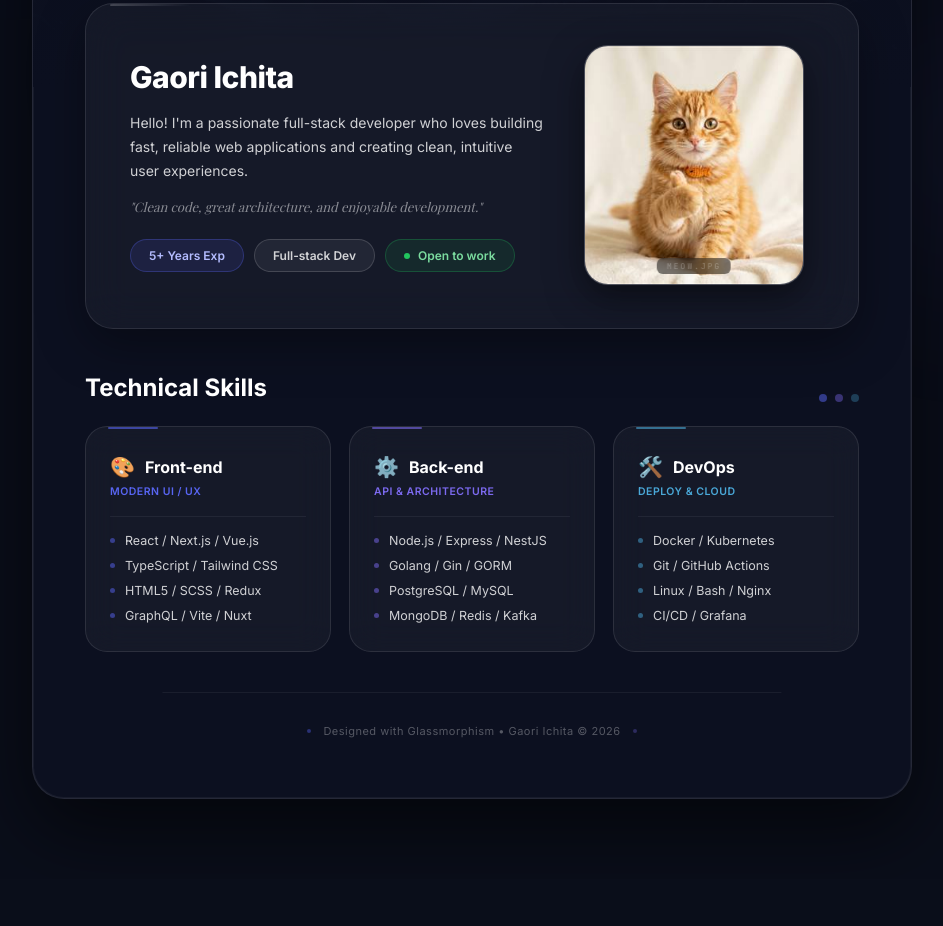
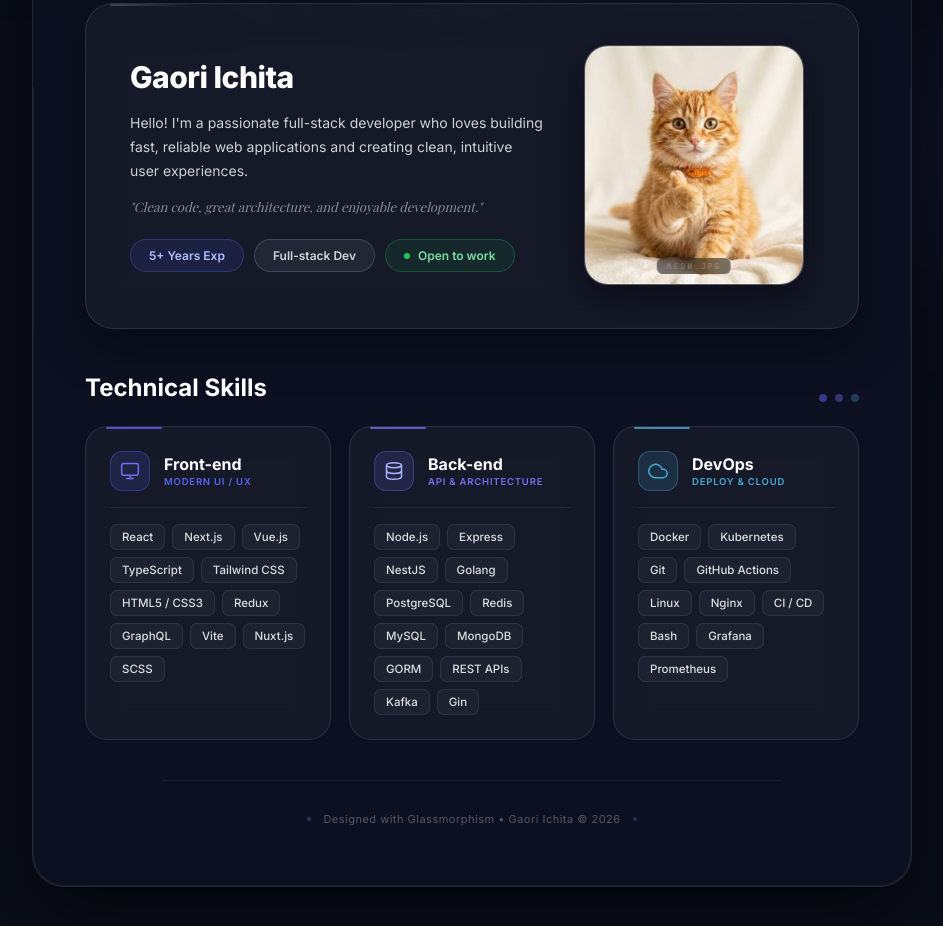
Before and after one commit to tsukishiromoriku/gaoriichita, a plain HTML site: page index.html in a window 1280 px wide. Shown: the part 464-1390 px from the top of the page, without its empty margins (168-1111 px from the left). Before the commit the page ends 1343 px from the top, so only its background shows below. Drawn offline with nearby package versions, Linux system fonts and the light colour scheme; a web font is replaced by a local one.

Commit message:
style: redesign skills section with modern pill badges and vector icons

```diff
--- a/index.html
+++ b/index.html
@@ -559,7 +559,7 @@
       -webkit-backdrop-filter: blur(16px);
       border: 1px solid var(--glass-border);
       border-radius: 22px;
-      padding: 28px 24px;
+      padding: 24px;
       position: relative;
       overflow: hidden;
       transition: var(--transition-smooth);
@@ -569,14 +569,14 @@
       content: '';
       position: absolute;
       top: 0;
-      left: 22px;
-      width: 50px;
+      left: 20px;
+      width: 56px;
       height: 2.5px;
       border-radius: 1px;
     }
-    .skill-card:nth-child(1)::before { background: var(--accent-primary); opacity: 0.6; }
-    .skill-card:nth-child(2)::before { background: var(--accent-secondary); opacity: 0.6; }
-    .skill-card:nth-child(3)::before { background: var(--accent-tertiary); opacity: 0.6; }
+    .skill-card:nth-child(1)::before { background: var(--accent-primary); opacity: 0.8; }
+    .skill-card:nth-child(2)::before { background: var(--accent-secondary); opacity: 0.8; }
+    .skill-card:nth-child(3)::before { background: var(--accent-tertiary); opacity: 0.8; }
 
     .skill-card:hover {
       background: var(--glass-bg-hover);
@@ -587,21 +587,44 @@
     .skill-card-header {
       display: flex;
       align-items: center;
-      gap: 10px;
-      margin-bottom: 6px;
+      gap: 14px;
+      margin-bottom: 16px;
     }
-    .skill-card-header .icon {
-      font-size: 20px;
+    .skill-icon-badge {
+      width: 40px;
+      height: 40px;
+      border-radius: 12px;
+      display: flex;
+      align-items: center;
+      justify-content: center;
+      flex-shrink: 0;
     }
-    .skill-card-header h4 {
+    .frontend-badge {
+      background: rgba(88, 101, 242, 0.15);
+      border: 1px solid rgba(88, 101, 242, 0.35);
+      color: #7c6aef;
+    }
+    .backend-badge {
+      background: rgba(124, 106, 239, 0.15);
+      border: 1px solid rgba(124, 106, 239, 0.35);
+      color: #a8b4ff;
+    }
+    .devops-badge {
+      background: rgba(74, 168, 216, 0.15);
+      border: 1px solid rgba(74, 168, 216, 0.35);
+      color: #4aa8d8;
+    }
+    .skill-header-text h4 {
       font-size: 16px;
       font-weight: 700;
+      color: #ffffff;
+      margin-bottom: 2px;
     }
     .skill-subtitle {
-      font-size: 10.5px;
+      font-size: 9.5px;
       font-weight: 600;
-      letter-spacing: 0.5px;
-      margin-bottom: 18px;
+      letter-spacing: 0.8px;
+      text-transform: uppercase;
       display: block;
     }
     .skill-card:nth-child(1) .skill-subtitle { color: var(--accent-primary); }
@@ -611,36 +634,34 @@
     .skill-divider {
       width: 100%;
       height: 1px;
-      background: rgba(255,255,255,0.06);
+      background: rgba(255, 255, 255, 0.07);
       margin-bottom: 16px;
     }
-    .skill-list {
-      list-style: none;
+    .skill-pills {
       display: flex;
-      flex-direction: column;
-      gap: 10px;
+      flex-wrap: wrap;
+      gap: 7px;
     }
-    .skill-list li {
-      font-size: 12.5px;
-      color: var(--text-secondary);
-      display: flex;
+    .skill-pill {
+      display: inline-flex;
       align-items: center;
-      gap: 10px;
-      transition: var(--transition-smooth);
+      padding: 5px 11px;
+      border-radius: 7px;
+      background: rgba(255, 255, 255, 0.04);
+      border: 1px solid rgba(255, 255, 255, 0.08);
+      font-size: 11.5px;
+      font-weight: 500;
+      color: rgba(255, 255, 255, 0.85);
+      transition: all 0.2s ease;
+      cursor: default;
     }
-    .skill-list li:hover {
+    .skill-pill:hover {
+      background: rgba(255, 255, 255, 0.1);
+      border-color: rgba(255, 255, 255, 0.22);
       color: #ffffff;
-      transform: translateX(4px);
+      transform: translateY(-2px);
+      box-shadow: 0 4px 12px rgba(0, 0, 0, 0.2);
     }
-    .skill-list li .bullet {
-      width: 5px;
-      height: 5px;
-      border-radius: 50%;
-      flex-shrink: 0;
-    }
-    .skill-card:nth-child(1) .bullet { background: rgba(88,101,242,0.5); }
-    .skill-card:nth-child(2) .bullet { background: rgba(124,106,239,0.5); }
-    .skill-card:nth-child(3) .bullet { background: rgba(74,168,216,0.5); }
 
     /* ========== FOOTER ========== */
     .footer {
@@ -806,49 +827,92 @@
             <!-- Frontend -->
             <div class="skill-card">
               <div class="skill-card-header">
-                <span class="icon">🎨</span>
-                <h4>Front-end</h4>
+                <div class="skill-icon-badge frontend-badge">
+                  <svg viewBox="0 0 24 24" width="20" height="20" fill="none" stroke="currentColor" stroke-width="1.8" stroke-linecap="round" stroke-linejoin="round">
+                    <rect x="2" y="3" width="20" height="14" rx="2"></rect>
+                    <line x1="8" y1="21" x2="16" y2="21"></line>
+                    <line x1="12" y1="17" x2="12" y2="21"></line>
+                  </svg>
+                </div>
+                <div class="skill-header-text">
+                  <h4>Front-end</h4>
+                  <span class="skill-subtitle">Modern UI / UX</span>
+                </div>
               </div>
-              <span class="skill-subtitle">MODERN UI / UX</span>
               <div class="skill-divider"></div>
-              <ul class="skill-list">
-                <li><span class="bullet"></span>React / Next.js / Vue.js</li>
-                <li><span class="bullet"></span>TypeScript / Tailwind CSS</li>
-                <li><span class="bullet"></span>HTML5 / SCSS / Redux</li>
-                <li><span class="bullet"></span>GraphQL / Vite / Nuxt</li>
-              </ul>
+              <div class="skill-pills">
+                <span class="skill-pill">React</span>
+                <span class="skill-pill">Next.js</span>
+                <span class="skill-pill">Vue.js</span>
+                <span class="skill-pill">TypeScript</span>
+                <span class="skill-pill">Tailwind CSS</span>
+                <span class="skill-pill">HTML5 / CSS3</span>
+                <span class="skill-pill">Redux</span>
+                <span class="skill-pill">GraphQL</span>
+                <span class="skill-pill">Vite</span>
+                <span class="skill-pill">Nuxt.js</span>
+                <span class="skill-pill">SCSS</span>
+              </div>
             </div>
 
             <!-- Backend -->
             <div class="skill-card">
               <div class="skill-card-header">
-                <span class="icon">⚙️</span>
-                <h4>Back-end</h4>
+                <div class="skill-icon-badge backend-badge">
+                  <svg viewBox="0 0 24 24" width="20" height="20" fill="none" stroke="currentColor" stroke-width="1.8" stroke-linecap="round" stroke-linejoin="round">
+                    <ellipse cx="12" cy="5" rx="9" ry="3"></ellipse>
+                    <path d="M21 12c0 1.66-4 3-9 3s-9-1.34-9-3"></path>
+                    <path d="M3 5v14c0 1.66 4 3 9 3s9-1.34 9-3V5"></path>
+                  </svg>
+                </div>
+                <div class="skill-header-text">
+                  <h4>Back-end</h4>
+                  <span class="skill-subtitle">API &amp; Architecture</span>
+                </div>
               </div>
-              <span class="skill-subtitle">API & ARCHITECTURE</span>
               <div class="skill-divider"></div>
-              <ul class="skill-list">
-                <li><span class="bullet"></span>Node.js / Express / NestJS</li>
-                <li><span class="bullet"></span>Golang / Gin / GORM</li>
-                <li><span class="bullet"></span>PostgreSQL / MySQL</li>
-                <li><span class="bullet"></span>MongoDB / Redis / Kafka</li>
-              </ul>
+              <div class="skill-pills">
+                <span class="skill-pill">Node.js</span>
+                <span class="skill-pill">Express</span>
+                <span class="skill-pill">NestJS</span>
+                <span class="skill-pill">Golang</span>
+                <span class="skill-pill">PostgreSQL</span>
+                <span class="skill-pill">Redis</span>
+                <span class="skill-pill">MySQL</span>
+                <span class="skill-pill">MongoDB</span>
+                <span class="skill-pill">GORM</span>
+                <span class="skill-pill">REST APIs</span>
+                <span class="skill-pill">Kafka</span>
+                <span class="skill-pill">Gin</span>
+              </div>
             </div>
 
             <!-- DevOps -->
             <div class="skill-card">
               <div class="skill-card-header">
-                <span class="icon">🛠️</span>
-                <h4>DevOps</h4>
+                <div class="skill-icon-badge devops-badge">
+                  <svg viewBox="0 0 24 24" width="20" height="20" fill="none" stroke="currentColor" stroke-width="1.8" stroke-linecap="round" stroke-linejoin="round">
+                    <path d="M18 10h-1.26A8 8 0 1 0 9 20h9a5 5 0 0 0 0-10z"></path>
+                  </svg>
+                </div>
+                <div class="skill-header-text">
+                  <h4>DevOps</h4>
+                  <span class="skill-subtitle">Deploy &amp; Cloud</span>
+                </div>
               </div>
-              <span class="skill-subtitle">DEPLOY & CLOUD</span>
               <div class="skill-divider"></div>
-              <ul class="skill-list">
-                <li><span class="bullet"></span>Docker / Kubernetes</li>
-                <li><span class="bullet"></span>Git / GitHub Actions</li>
-                <li><span class="bullet"></span>Linux / Bash / Nginx</li>
-                <li><span class="bullet"></span>CI/CD / Grafana</li>
-              </ul>
+              <div class="skill-pills">
+                <span class="skill-pill">Docker</span>
+                <span class="skill-pill">Kubernetes</span>
+                <span class="skill-pill">Git</span>
+                <span class="skill-pill">GitHub Actions</span>
+                <span class="skill-pill">Linux</span>
+                <span class="skill-pill">Nginx</span>
+                <span class="skill-pill">CI / CD</span>
+                <span class="skill-pill">Bash</span>
+                <span class="skill-pill">Grafana</span>
+                <span class="skill-pill">Prometheus</span>
+              </div>
             </div>
           </div>
         </section>
```
Also changed, not shown: generate_profile_svg.js (+86 -73 lines), github-profile.svg.
